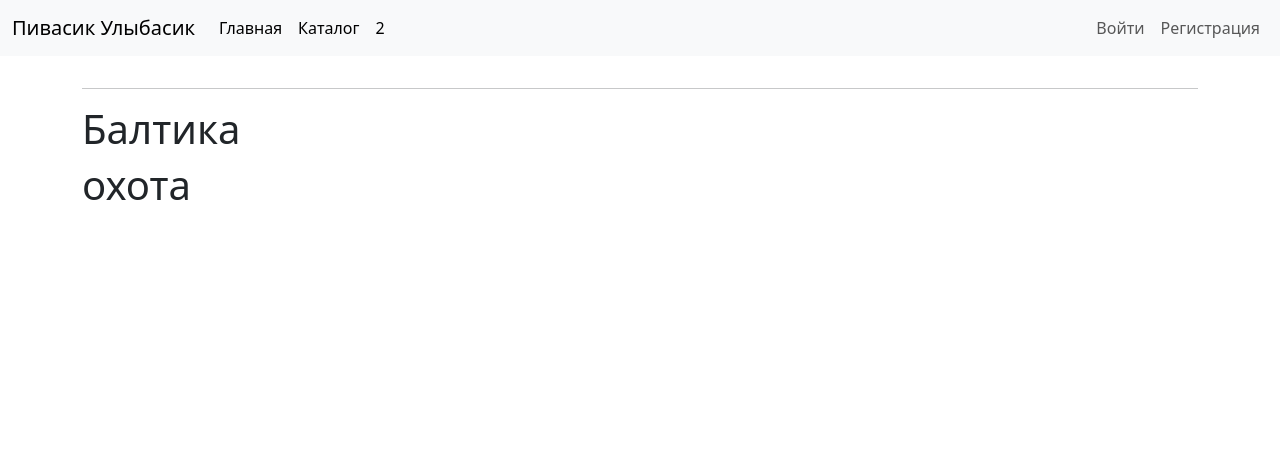
After one commit to PodySIN/PivasikUlibasik, a Django app: page /catalog/ in a window 1280 px wide. The commit adds this page. Shown: the top 449 px of the page. Run offline with Django 5.2, Linux system fonts and the light colour scheme; some libraries are stand-ins or nearby versions.

Commit message:
catalog.page

```diff
--- a/core/urls.py
+++ b/core/urls.py
@@ -26,4 +26,5 @@ urlpatterns = [
     path("login/", views.login, name="login"),
     path("profile/", views.index_page, name="profile"),
     path("logout/", views.logout, name="logout"),
+    path("catalog/",views.catalog_page, name="catalog")
 ]
--- a/main/templates/header.html
+++ b/main/templates/header.html
@@ -7,7 +7,7 @@
     <div class="collapse navbar-collapse" id="navbarNavAltMarkup">
       <div class="navbar-nav">
         <a class="nav-link active" aria-current="page" href="{%url 'index' %}">Главная</a>
-        <a class="nav-link active" aria-current="page" href="{%url 'index' %}">1</a>
+        <a class="nav-link active" aria-current="page" href="{%url 'catalog' %}">Каталог</a>
         <a class="nav-link active" aria-current="page" href="{%url 'index' %}">2</a>
       </div>
     </div>
--- /dev/null
+++ b/main/templates/pages/catalog.html
@@ -0,0 +1,13 @@
+{% extends 'base.html' %}
+
+
+
+{% block content %}
+<h1>
+    Балтика
+</h1>
+<h1>
+    охота
+</h1>
+
+{% endblock %}
--- a/main/views.py
+++ b/main/views.py
@@ -83,3 +83,6 @@ def logout(request: WSGIRequest) -> HttpResponse:
     django_logout(request)
     messages.add_message(request, messages.INFO, "Вы успешно вышли из аккаунта")
     return redirect("/")
+def catalog_page(request:WSGIRequest) -> HttpResponse:
+    context: dict = get_base_context("Каталог")
+    return render(request,"pages/catalog.html",context)
```
